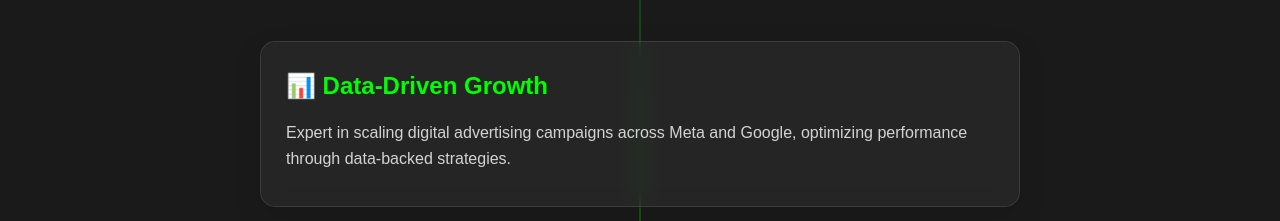
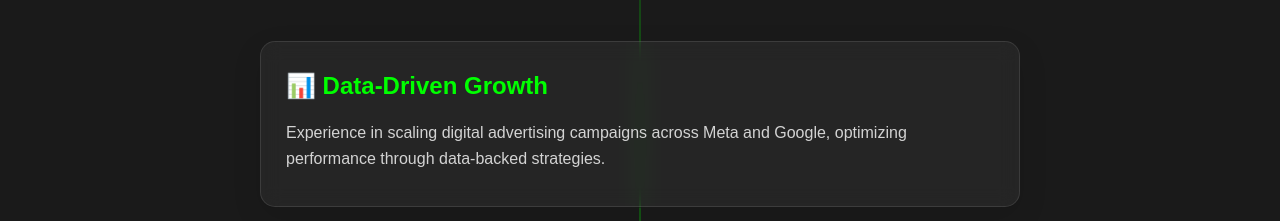
Before and after one commit to phileehoang/interactive-resume, a plain HTML site: page index.html in a window 1280 px wide. Shown: the part 1220-1441 px from the top of the page. Drawn offline with nearby package versions, Linux system fonts and the light colour scheme; animation ran at ten frames a second.

Commit message:
Updated About Me section: Changed 'Expert in scaling' to 'Experience in scaling'

```diff
--- a/index.html
+++ b/index.html
@@ -33,7 +33,7 @@
                 </div>
                 <div class="timeline-item">
                     <h3>📊 Data-Driven Growth</h3>
-                    <p>Expert in scaling digital advertising campaigns across Meta and Google, optimizing performance through data-backed strategies.</p>
+                    <p>Experience in scaling digital advertising campaigns across Meta and Google, optimizing performance through data-backed strategies.</p>
                 </div>
                 <div class="timeline-item">
                     <h3>🚀 Results-Focused</h3>
```
